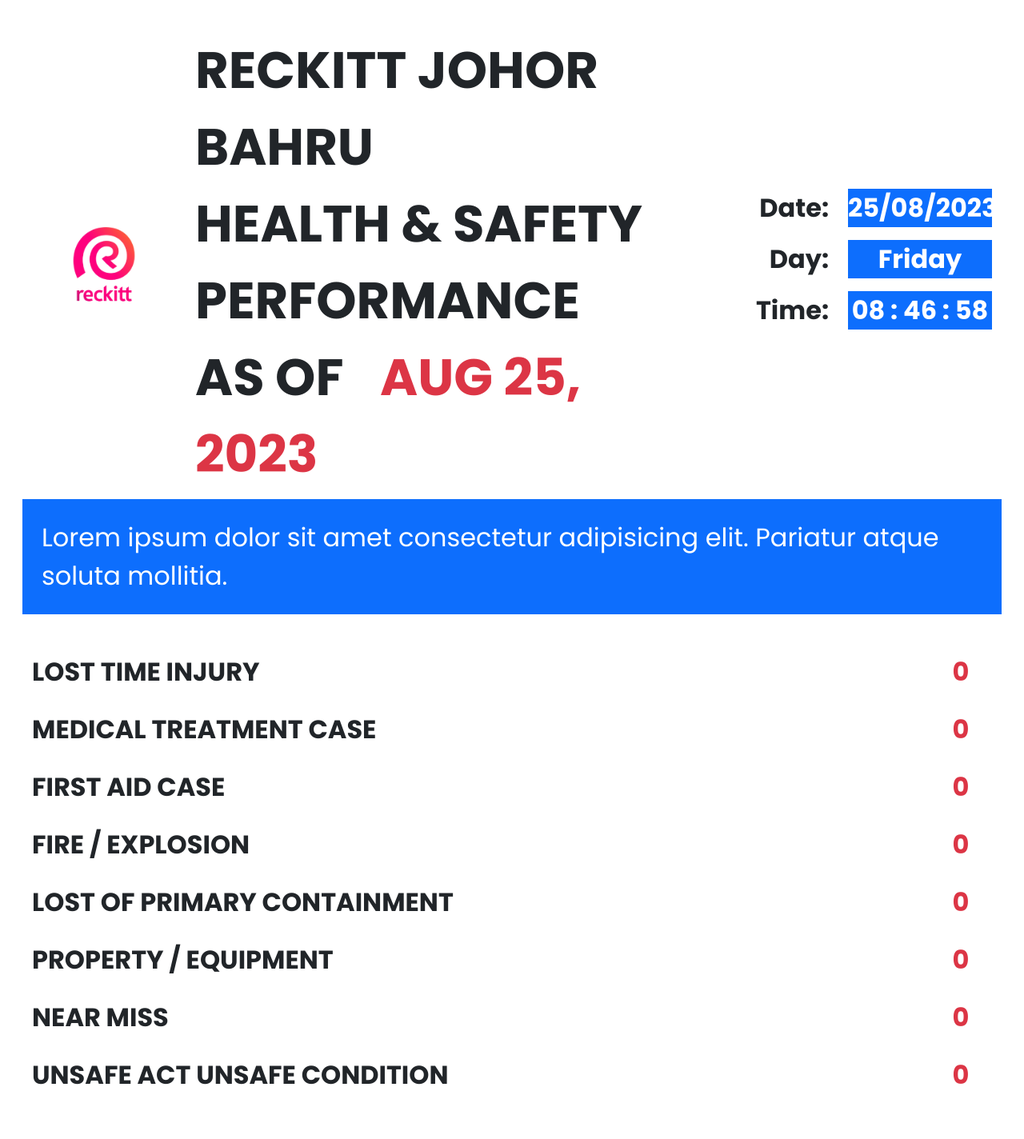
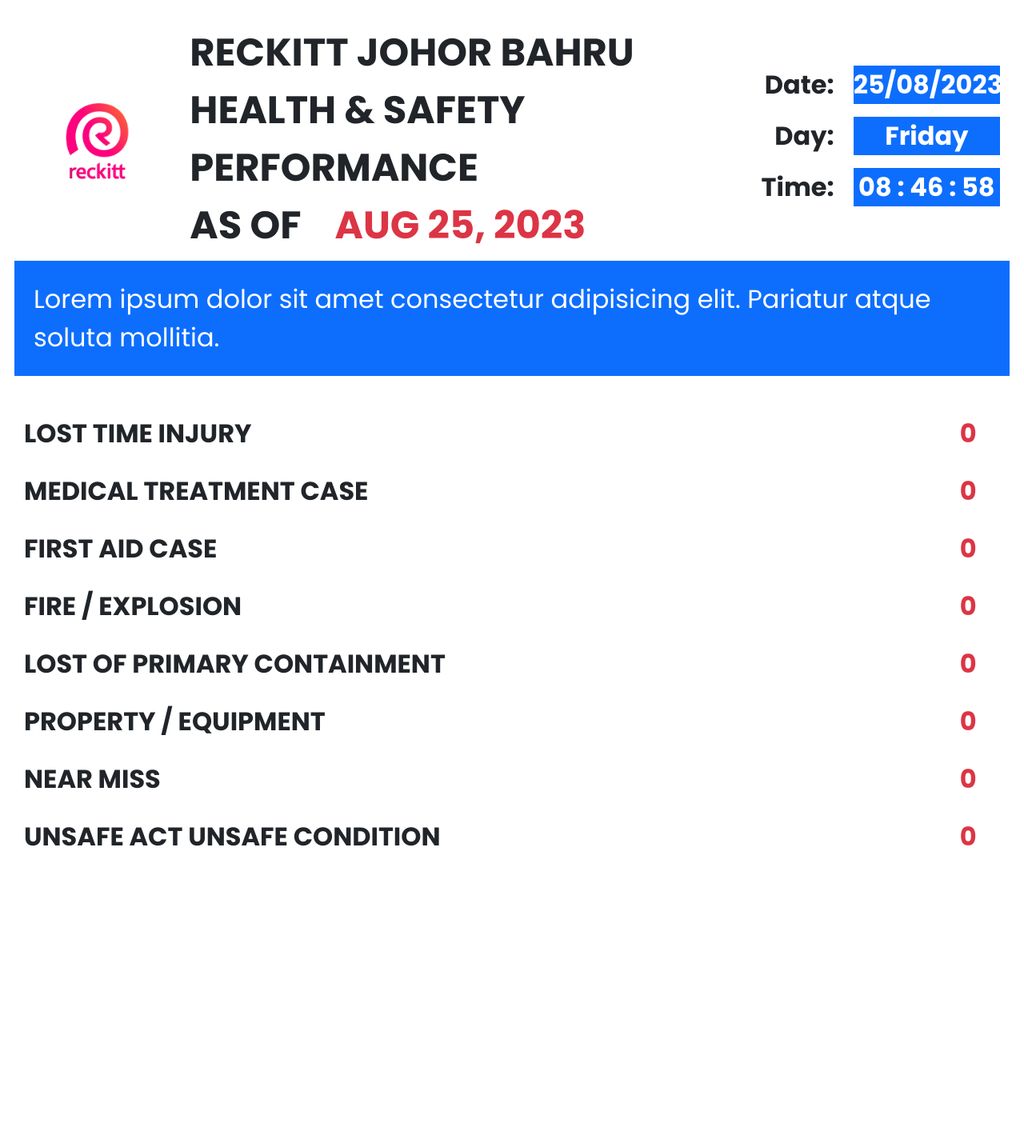
Before and after one commit to mralif93/digital-scoreboard, a Django app: template board/templates/board/index.html in a window 1280 px wide. Shown: the whole page at 80% size. After the commit the page ends 1058 px from the top, so only its background shows below. Run offline with Django 3.2, Linux system fonts and the light colour scheme; the template is opened without the code that fills it, so the values that code supplies are empty; some libraries are stand-ins or nearby versions.

Commit message:
commit message

```diff
--- a/board/templates/board/index.html
+++ b/board/templates/board/index.html
@@ -34,6 +34,26 @@
 
     .custom-p {
       margin: 40px;
+    }
+
+    .bg-date {
+      padding-left: 2rem;
+      padding-right: 2rem;
+    }
+  }
+
+  /* On screens that are 600px wide or less, make the columns stack on top of each other instead of next to each other */
+  @media screen and (max-width:1440px) {
+    h1 {
+      font-size: 3rem;
+    }
+
+    p {
+      font-size: 2rem;
+    }
+
+    .custom-p {
+      margin: 30px;
     }
 
     .bg-date {
```
